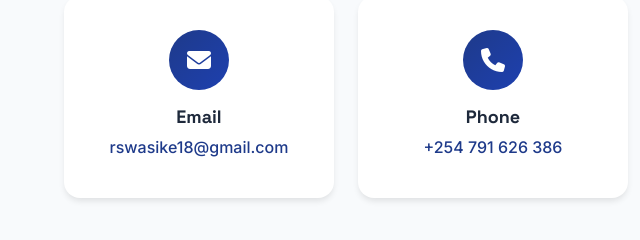
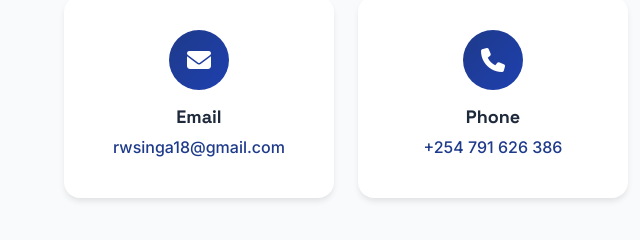
Before and after one commit to Nyota18/Portfolio2.0, a plain HTML site: page index.html in a window 1280 px wide. Shown: the part 8640-8880 px from the top of the page, 0-640 px from the left. Drawn offline with Linux system fonts and the light colour scheme.

Commit message:
Update email contact link in index.html

```diff
--- a/index.html
+++ b/index.html
@@ -630,7 +630,7 @@
               <i class="fas fa-envelope"></i>
             </div>
             <h3>Email</h3>
-            <a href="mailto:rswasike18@gmail.com">rswasike18@gmail.com</a>
+            <a href="mailto:rwsinga18@gmail.com">rwsinga18@gmail.com</a>
           </div>
           <div class="contact-card">
             <div class="contact-icon">
```
